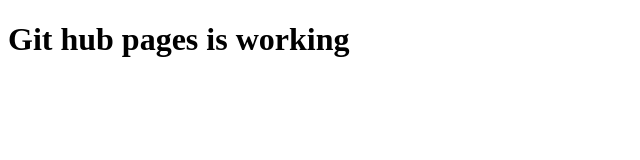
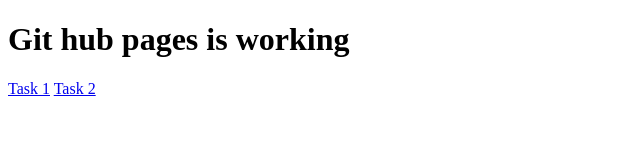
Before and after one commit to Z125085-Sherzod-Azatovich-Pulatov/wdpweek5homework, a plain HTML site: page index.html in a window 1280 px wide. Shown: the whole page, without its empty margins (0-640 px from the left). Drawn offline with Linux system fonts and the light colour scheme.

Commit message:
WDPW5H: minor fix

```diff
--- a/index.html
+++ b/index.html
@@ -8,5 +8,7 @@
 </head>
 <body>
     <h1>Git hub pages is working</h1>
+    <a href="https://z125085-sherzod-azatovich-pulatov.github.io/wdpweek5homework/part1/index.html">Task 1</a>
+    <a href="https://z125085-sherzod-azatovich-pulatov.github.io/wdpweek5homework/part2/index.html">Task 2</a>
 </body>
 </html>
```
